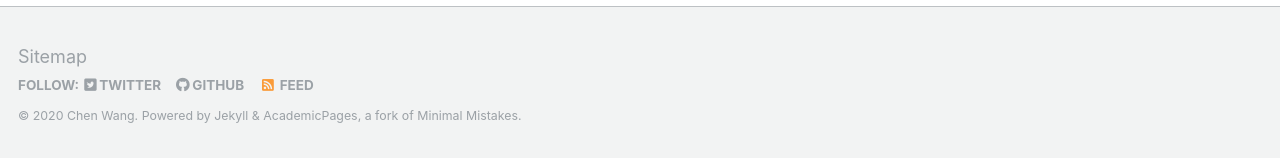
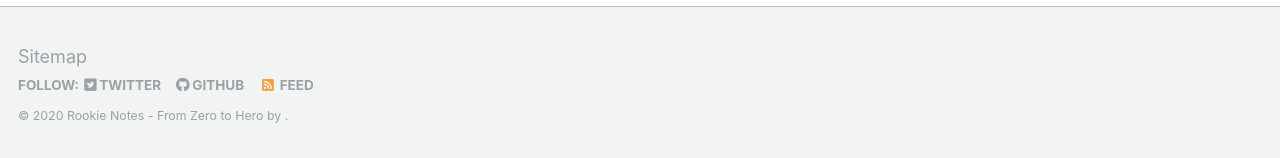
Before and after one commit to ichenwang/ichenwang.github.io, a Jekyll site: the page built from _pages/travelmap.html, in a window 1280 px wide and 1065 px high. Shown: the part 904-1062 px from the top of the window. Built offline with Jekyll 4.4.1, drawn with Linux system fonts in a browser that asks for light colours; nearby versions of some CDN libraries.

Commit message:
update footer

```diff
--- a/_config.yml
+++ b/_config.yml
@@ -10,7 +10,7 @@ locale                   : "en-US"
 title                    : "Rookie Notes"
 title_separator          : "-"
 name                     : &name "Chen Wang"
-description              : &description "personal description"
+description              : &description "From Zero to Hero"
 url                      : https://ichenwang.github.io # the base hostname & protocol for your site e.g. "https://mmistakes.github.io"
 baseurl                  : "" # the subpath of your site, e.g. "/blog"
 repository               : "ichenwang/ichenwang.github.io"
--- a/_includes/footer.html
+++ b/_includes/footer.html
@@ -21,4 +21,4 @@
   </ul>
 </div>
 
-<div class="page__footer-copyright">&copy; {{ site.time | date: '%Y' }} {{ site.name | default: site.title }}. {{ site.data.ui-text[site.locale].powered_by | default: "Powered by" }} <a href="http://jekyllrb.com" rel="nofollow">Jekyll</a> &amp; <a href="https://github.com/academicpages/academicpages.github.io">AcademicPages</a>, a fork of <a href="https://mademistakes.com/work/minimal-mistakes-jekyll-theme/" rel="nofollow">Minimal Mistakes</a>.</div>
+<div class="page__footer-copyright">&copy; {{ site.time | date: '%Y' }} {{ site.title | default: site.title }} - {{ site.description | default: author.name }} by {{ author.name | default: author.name }}.</div>
```
